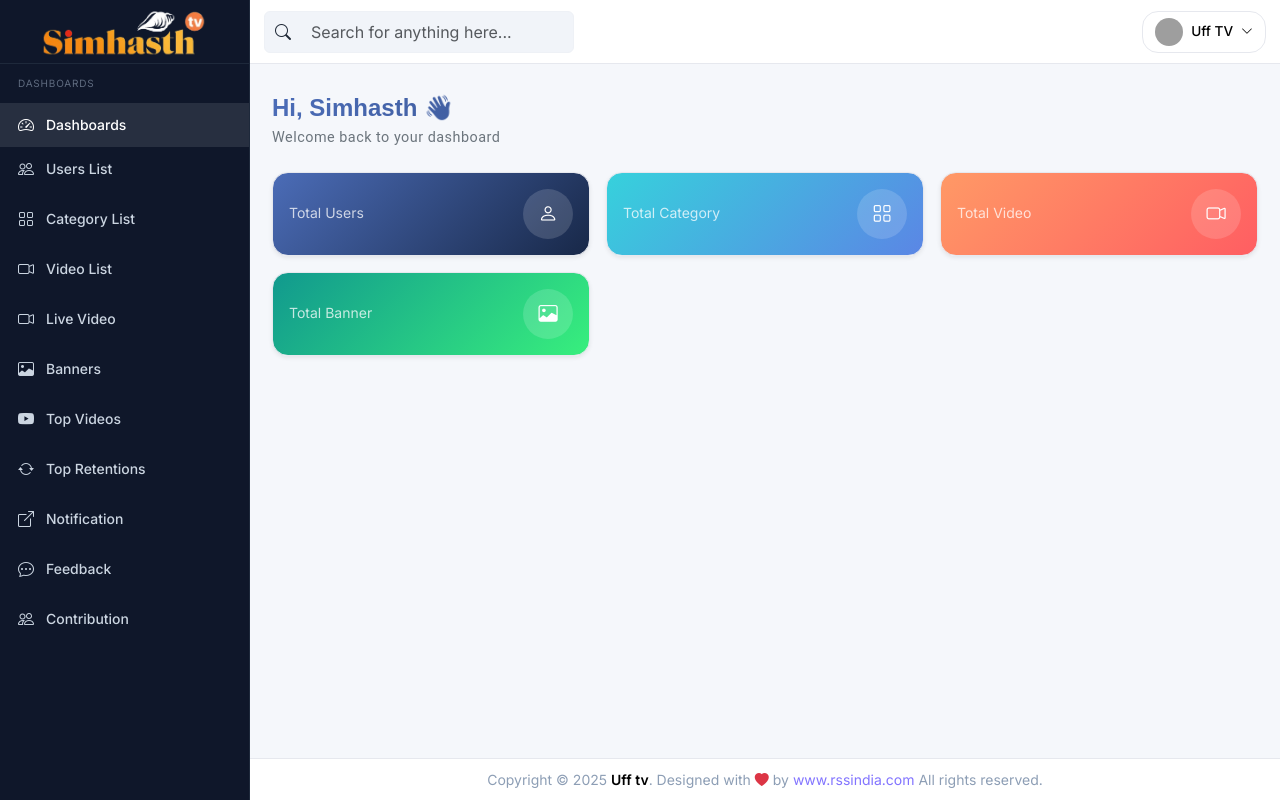
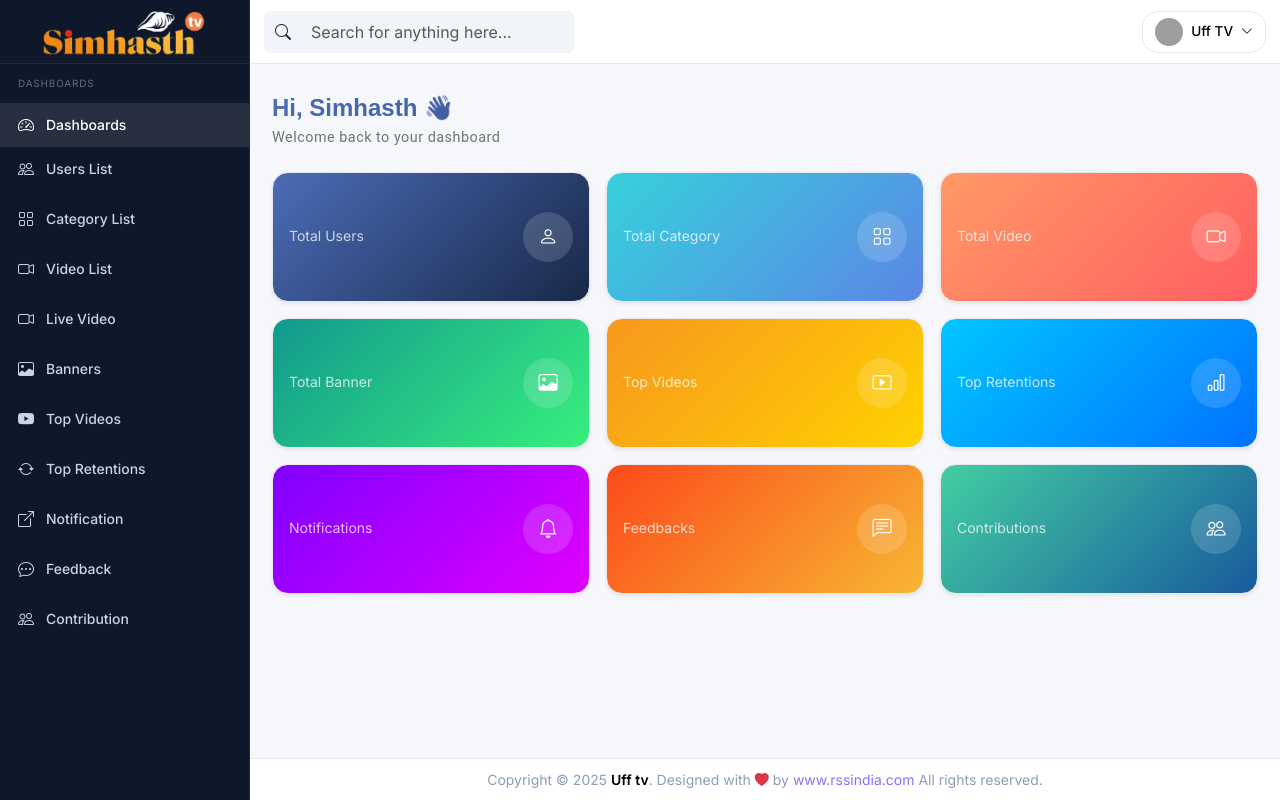
Before and after one commit to Rohitiwari297/uff-tv, a React (Vite) app: page /uff-tv/dashboard in a window 1280 px wide. Built offline with nearby package versions, Linux system fonts and the light colour scheme; no server answers; sample sign-in values are in the browser's storage; grey boxes are pictures that could not be loaded.

Commit message:
correct the link received in contributions & update dashboad UI

```diff
--- a/src/pages/Dashboard.jsx
+++ b/src/pages/Dashboard.jsx
@@ -1,24 +1,37 @@
 import axios from "axios";
 import { useEffect, useState } from "react";
-import {  baseURl } from "../Api/url";
+import { baseURl } from "../Api/url";
+import { Link } from "react-router-dom";
 
 export default function Dashboard() {
-
-  //manage state variable for deshboard
+  //manage state variable for dashboard
   const [dashboard, setDashboard] = useState([]);
 
   //get api request
-  useEffect(()=> {
+  useEffect(() => {
     axios
       .get(`${baseURl}api/admin/dashboard-data`)
-      .then((res)=>{
-          setDashboard(res.data.data)
+      .then((res) => {
+        setDashboard(res.data.data);
       })
-      .catch((err)=>{
-        console.error(err)
-      })
-  },[])
-  console.log(dashboard)
+      .catch((err) => {
+        console.error(err);
+      });
+  }, []);
+  console.log(dashboard);
+
+  // gradient colors for each card
+  const gradients = [
+    "linear-gradient(135deg, #4b6cb7, #182848)", // users
+    "linear-gradient(135deg, #36d1dc, #5b86e5)", // category
+    "linear-gradient(135deg, #ff9966, #ff5e62)", // video
+    "linear-gradient(135deg, #11998e, #38ef7d)", // banner
+    "linear-gradient(135deg, #f7971e, #ffd200)", // top videos
+    "linear-gradient(135deg, #00c6ff, #0072ff)", // top retention
+    "linear-gradient(135deg, #7f00ff, #e100ff)", // notifications
+    "linear-gradient(135deg, #fc4a1a, #f7b733)", // feedbacks
+    "linear-gradient(135deg, #43cea2, #185a9d)", // contributions
+  ];
 
   return (
     <div className="app-cards">
@@ -54,8 +67,9 @@
           <div
             className="app-card d-flex justify-content-between align-items-center p-3 rounded-4 shadow-sm"
             style={{
-            background: "linear-gradient(135deg, #4b6cb7, #182848)",
+              background: gradients[0],
               color: "white",
+              minHeight: "130px",
             }}
           >
             <div>
@@ -79,11 +93,14 @@
 
         {/* Total Category */}
         <div className="col-12 col-md-6 col-xl-4">
+
+          <Link to="/category" className="text-decoration-none">
           <div
             className="app-card d-flex justify-content-between align-items-center p-3 rounded-4 shadow-sm"
             style={{
-            background: "linear-gradient(135deg, #36d1dc, #5b86e5)",
+              background: gradients[1],
               color: "white",
+              minHeight: "130px",
             }}
           >
             <div>
@@ -103,15 +120,18 @@
               <i className="bi bi-grid"></i>
             </span>
           </div>
+          </Link>
         </div>
 
         {/* Total Video */}
         <div className="col-12 col-md-6 col-xl-4">
+          <Link to="/video" className="text-decoration-none">
           <div
             className="app-card d-flex justify-content-between align-items-center p-3 rounded-4 shadow-sm"
             style={{
-            background: "linear-gradient(135deg, #ff9966, #ff5e62)",
+              background: gradients[2],
               color: "white",
+              minHeight: "130px",
             }}
           >
             <div>
@@ -131,15 +151,18 @@
               <i className="bi bi-camera-video"></i>
             </span>
           </div>
+          </Link>
         </div>
 
         {/* Total Banner */}
         <div className="col-12 col-md-6 col-xl-4">
+          <Link to="/banner" className="text-decoration-none">
           <div
             className="app-card d-flex justify-content-between align-items-center p-3 rounded-4 shadow-sm"
             style={{
-            background: "linear-gradient(135deg, #11998e, #38ef7d)",
+              background: gradients[3],
               color: "white",
+              minHeight: "130px",
             }}
           >
             <div>
@@ -159,9 +182,164 @@
               <i className="bi bi-image"></i>
             </span>
           </div>
+          </Link>
+        </div>
+
+        {/* Top Videos */}
+        <div className="col-12 col-md-6 col-xl-4">
+          <Link to="/topVideos" className="text-decoration-none">
+          <div
+            className="app-card d-flex justify-content-between align-items-center p-3 rounded-4 shadow-sm"
+            style={{
+              background: gradients[4],
+              color: "white",
+              minHeight: "130px",
+            }}
+          >
+            <div>
+              <div className="small mb-1 opacity-75">Top Videos</div>
+              <div className="fs-3 fw-bold">{dashboard.topVideosCount}</div>
+            </div>
+            <span
+              className="d-flex justify-content-center align-items-center rounded-circle"
+              style={{
+                width: "50px",
+                height: "50px",
+                background: "rgba(255,255,255,0.15)",
+                color: "white",
+                fontSize: "1.2rem",
+              }}
+            >
+              <i className="bi bi-play-btn"></i>
+            </span>
+          </div>
+          </Link>
+        </div>
+
+        {/* Top Retentions */}
+        <div className="col-12 col-md-6 col-xl-4">
+          <Link to="/topRetentions" className="text-decoration-none">
+          <div
+            className="app-card d-flex justify-content-between align-items-center p-3 rounded-4 shadow-sm"
+            style={{
+              background: gradients[5],
+              color: "white",
+              minHeight: "130px",
+            }}
+          >
+            <div>
+              <div className="small mb-1 opacity-75">Top Retentions</div>
+              <div className="fs-3 fw-bold">{dashboard.topRetentionsCount}</div>
+            </div>
+            <span
+              className="d-flex justify-content-center align-items-center rounded-circle"
+              style={{
+                width: "50px",
+                height: "50px",
+                background: "rgba(255,255,255,0.15)",
+                color: "white",
+                fontSize: "1.2rem",
+              }}
+            >
+              <i className="bi bi-bar-chart"></i>
+            </span>
+          </div>
+          </Link>
+        </div>
+
+        {/* Notifications */}
+        <div className="col-12 col-md-6 col-xl-4">
+          <Link to="/pop-up" className="text-decoration-none">
+          <div
+            className="app-card d-flex justify-content-between align-items-center p-3 rounded-4 shadow-sm"
+            style={{
+              background: gradients[6],
+              color: "white",
+              minHeight: "130px",
+            }}
+          >
+            <div>
+              <div className="small mb-1 opacity-75">Notifications</div>
+              <div className="fs-3 fw-bold">{dashboard.notificationsCount}</div>
+            </div>
+            <span
+              className="d-flex justify-content-center align-items-center rounded-circle"
+              style={{
+                width: "50px",
+                height: "50px",
+                background: "rgba(255,255,255,0.15)",
+                color: "white",
+                fontSize: "1.2rem",
+              }}
+            >
+              <i className="bi bi-bell"></i>
+            </span>
+          </div>
+          </Link>
+        </div>
+
+        {/* Feedbacks */}
+        <div className="col-12 col-md-6 col-xl-4">
+          <Link to="/feedback" className="text-decoration-none">
+          <div
+            className="app-card d-flex justify-content-between align-items-center p-3 rounded-4 shadow-sm"
+            style={{
+              background: gradients[7],
+              color: "white",
+              minHeight: "130px",
+            }}
+          >
+            <div>
+              <div className="small mb-1 opacity-75">Feedbacks</div>
+              <div className="fs-3 fw-bold">{dashboard.feedbackCount}</div>
+            </div>
+            <span
+              className="d-flex justify-content-center align-items-center rounded-circle"
+              style={{
+                width: "50px",
+                height: "50px",
+                background: "rgba(255,255,255,0.15)",
+                color: "white",
+                fontSize: "1.2rem",
+              }}
+            >
+              <i className="bi bi-chat-left-text"></i>
+            </span>
+          </div>
+          </Link>
+        </div>
+
+        {/* Contributions */}
+        <div className="col-12 col-md-6 col-xl-4">
+          <Link to="/contributions" className="text-decoration-none">
+          <div
+            className="app-card d-flex justify-content-between align-items-center p-3 rounded-4 shadow-sm"
+            style={{
+              background: gradients[8],
+              color: "white",
+              minHeight: "130px",
+            }}
+          >
+            <div>
+              <div className="small mb-1 opacity-75">Contributions</div>
+              <div className="fs-3 fw-bold">{dashboard.contributionsCount}</div>
+            </div>
+            <span
+              className="d-flex justify-content-center align-items-center rounded-circle"
+              style={{
+                width: "50px",
+                height: "50px",
+                background: "rgba(255,255,255,0.15)",
+                color: "white",
+                fontSize: "1.2rem",
+              }}
+            >
+              <i className="bi bi-people"></i>
+            </span>
+          </div>
+          </Link>
         </div>
       </div>
     </div>
   );
-
 }
```
Also changed, not shown: 4 other files (tests, documents, lock files or other folders). Lines whose indentation alone changed are shown as unchanged.
